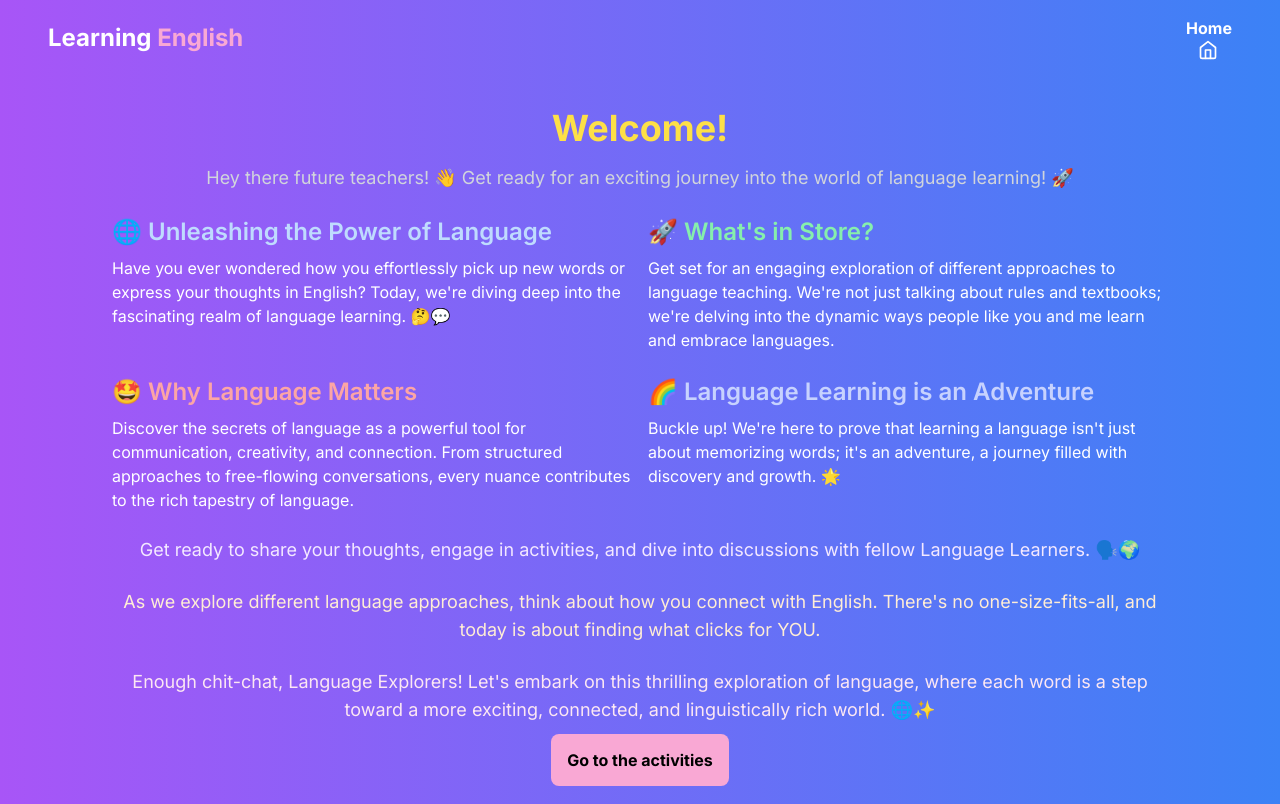
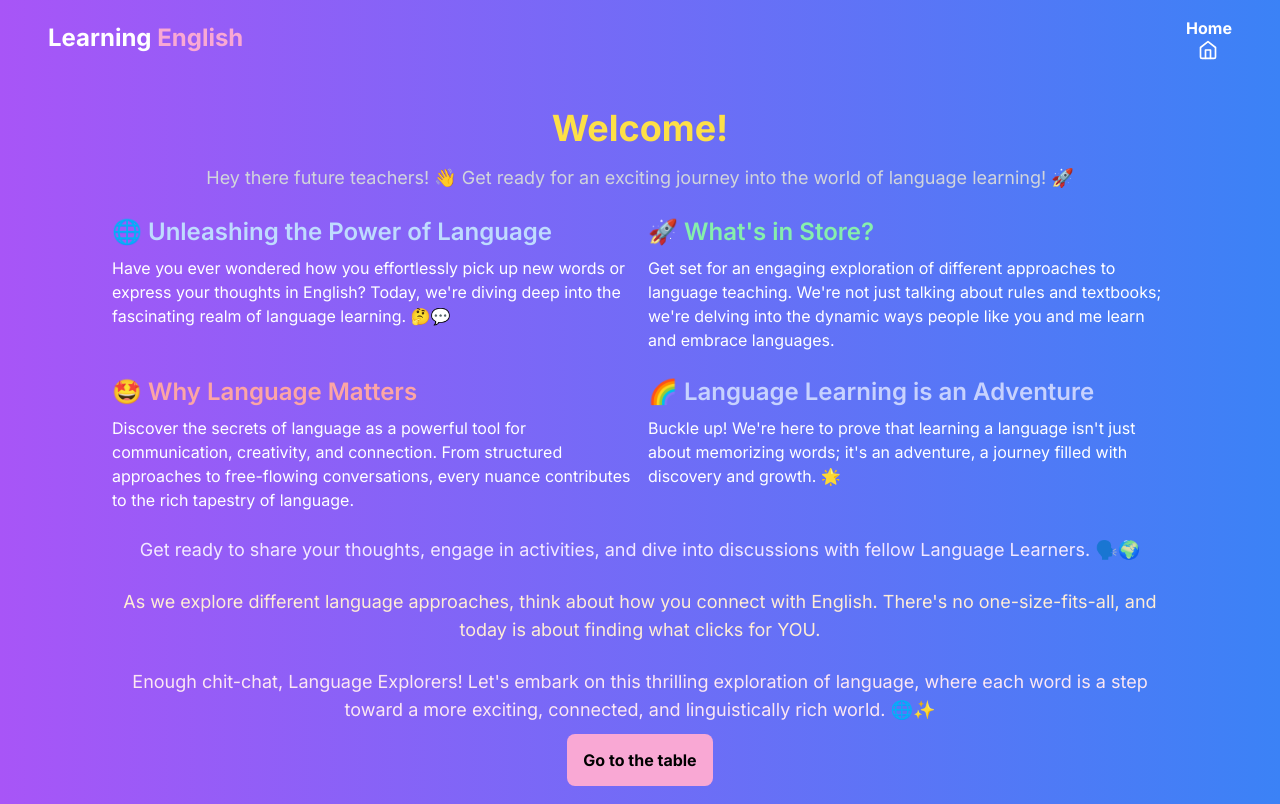
Before and after one commit to TobysNap/next-english-lessons, a Next.js app: page /tkt/approaches in a window 1280 px wide. Built offline with nearby package versions, Linux system fonts and the light colour scheme.

Commit message:
Modified layout

```diff
--- a/app/(root)/(routes)/tkt/approaches/page.tsx
+++ b/app/(root)/(routes)/tkt/approaches/page.tsx
@@ -79,10 +79,10 @@ export default function Page() {
 				</p>
 
 				<Link
-					href={'/tkt/approaches/activities'}
+					href={'/tkt/approaches/table'}
 					className="bg-pink-300 text-black font-bold rounded-lg p-4 transition-colors hover:bg-transparent hover:outline"
 				>
-					Go to the activities
+					Go to the table
 				</Link>
 			</div>
 		</main>
```
Also changed, not shown: app/(root)/(routes)/tkt/layout.tsx (renamed from app/(root)/(routes)/layout.tsx).
